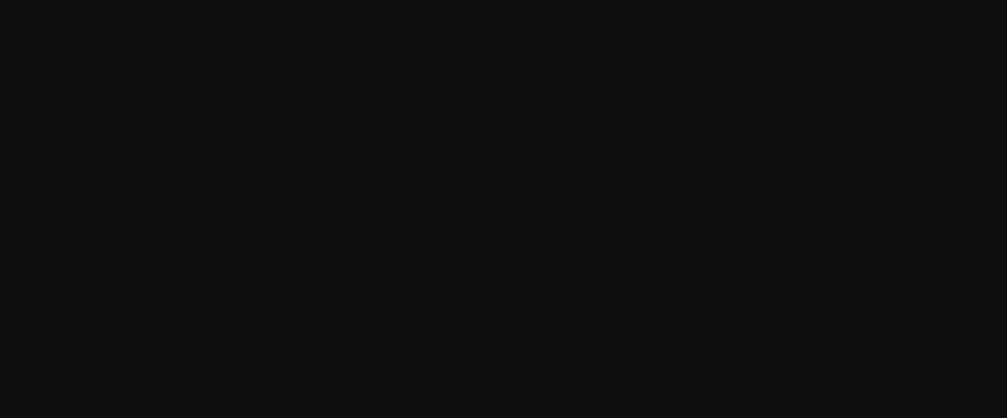
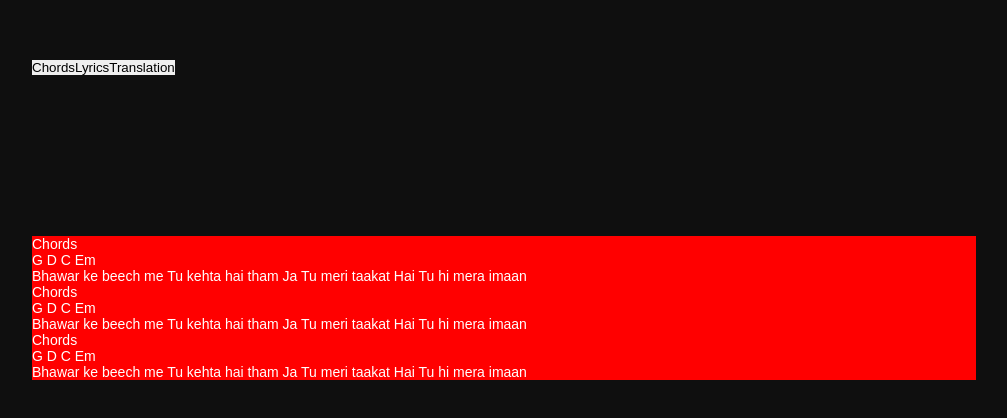
Before and after one commit to shekhargrace14/musicmaddy, a React (Create React App) app: page /songpage in a window 1280 px wide. Shown: the part 336-754 px from the top of the page, without its empty margins (136-1143 px from the left). Built offline with nearby package versions, Linux system fonts and the light colour scheme.

Commit message:
tabs introduced

```diff
--- a/src/index.css
+++ b/src/index.css
@@ -165,3 +165,15 @@
 }
 
 /* card start here */
+
+
+/* songpage css starts */
+.songpage .row .column{
+  width: 100%;
+  background-color: red;
+}
+.songpage .row .column .chords{
+  display: none;
+}
+
+/* songpage css  ends */
--- a/src/pages/SongPage.jsx
+++ b/src/pages/SongPage.jsx
@@ -16,6 +16,36 @@
           </div>
         </div>
       </div>
+      <div className='container'>
+        <div className='row'>
+          <div className='column'>
+            <button onClick="chords">Chords</button>
+            <button onClick="lyrics">Lyrics</button>
+            <button onClick="translation">Translation</button>
+          </div>
+        </div>
+      </div>
+
+
+      <div className='container songpage' >
+        <div className='row d-flex j-between'>
+          <div className='column'id="chordsCol">
+            <p>Chords</p>
+            <p>G     D     C       Em</p>
+            <p>Bhawar ke beech me Tu kehta hai tham Ja Tu meri taakat Hai Tu hi mera imaan</p>
+          </div>
+          <div className='column' id="LyricsCol">
+            <p>Chords</p>
+            <p>G     D     C       Em</p>
+            <p>Bhawar ke beech me Tu kehta hai tham Ja Tu meri taakat Hai Tu hi mera imaan</p>
+          </div>
+          <div className='column' id="translationCol">
+            <p>Chords</p>
+            <p>G     D     C       Em</p>
+            <p>Bhawar ke beech me Tu kehta hai tham Ja Tu meri taakat Hai Tu hi mera imaan</p>
+          </div>
+        </div>
+      </div>
     </div>
   )
 }
```
Also changed, not shown: src/script.js (added, +11 -0 lines).
